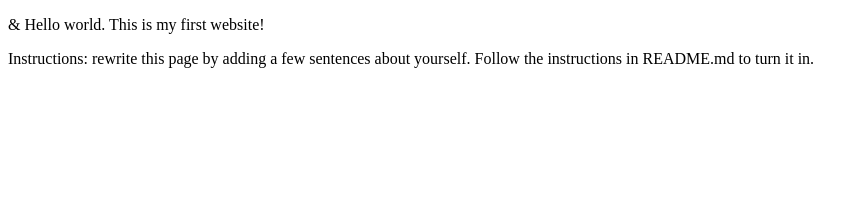
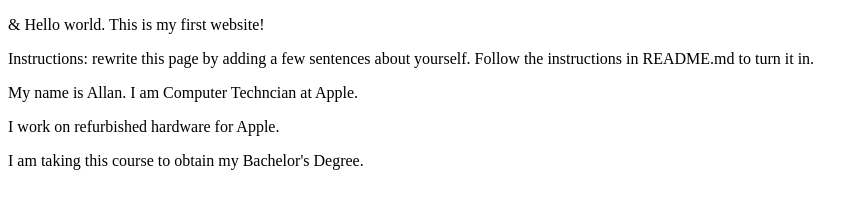
Before and after one commit to asanchez500k/webdev_lab1, a plain HTML site: page index.html in a window 1280 px wide. Shown: the whole page, without its empty margins (0-868 px from the left). Drawn offline with Linux system fonts and the light colour scheme.

Commit message:
Update index.html

```diff
--- a/index.html
+++ b/index.html
@@ -7,5 +7,8 @@
 <body>
   <p>&amp; Hello world. This is my first website!</p>
   <p>Instructions: rewrite this page by adding a few sentences about yourself. Follow the instructions in README.md to turn it in.</p>
+  <p>My name is Allan. I am Computer Techncian at Apple.</p>
+  <p>I work on refurbished hardware for Apple.</p>
+  <p>I am taking this course to obtain my Bachelor's Degree.</p>
 </body>
 </html>
```
